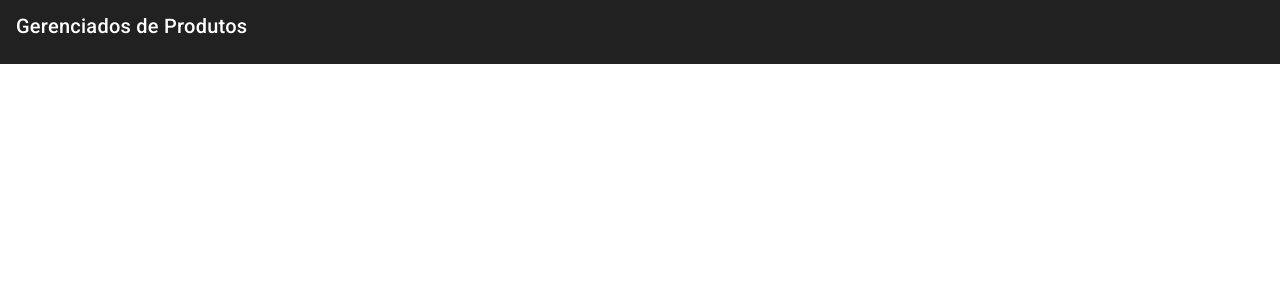
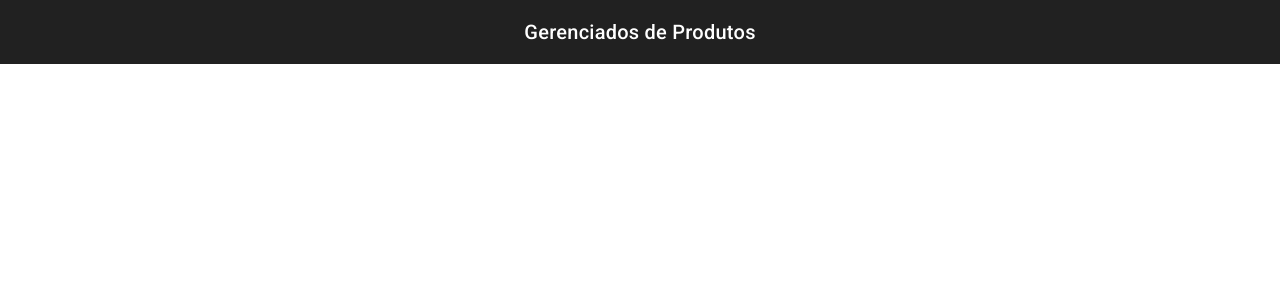
Before and after one commit to code-dimension/mini-curso-angular-17, an Angular app: page / in a window 1280 px wide. Shown: the top 300 px of the page. Built offline with nearby package versions, Linux system fonts and the light colour scheme.

Commit message:
feat: adiciona classes css para centralizar conteúdo

```diff
--- a/src/app/shared/components/header/header.component.html
+++ b/src/app/shared/components/header/header.component.html
@@ -1,3 +1,7 @@
 <mat-toolbar>
-    <p>Gerenciados de Produtos</p>
+  <div class="container">
+    <div class="content-container">
+      <div class="title">Gerenciados de Produtos</div>
+    </div>
+  </div>
 </mat-toolbar>
--- a/src/app/shared/components/header/header.component.scss
+++ b/src/app/shared/components/header/header.component.scss
@@ -0,0 +1,3 @@
+.title {
+    text-align: center;
+}
--- a/src/styles.scss
+++ b/src/styles.scss
@@ -1,4 +1,20 @@
 /* You can add global styles to this file, and also import other style files */
+html,
+body {
+  height: 100%;
+}
+body {
+  margin: 0;
+  font-family: Roboto, "Helvetica Neue", sans-serif;
+}
 
-html, body { height: 100%; }
-body { margin: 0; font-family: Roboto, "Helvetica Neue", sans-serif; }
+.container {
+    display: flex;
+    justify-content: center;
+    width: 100%;
+}
+
+.content-container {
+    max-width: 748px;
+    width: 100%;
+}
```
